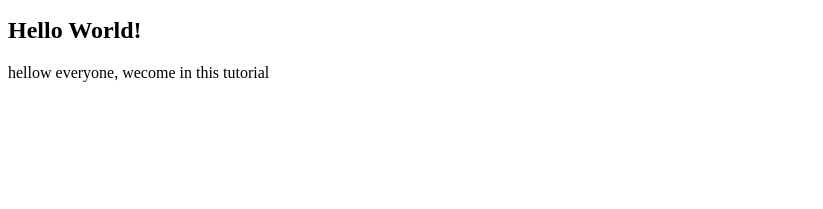
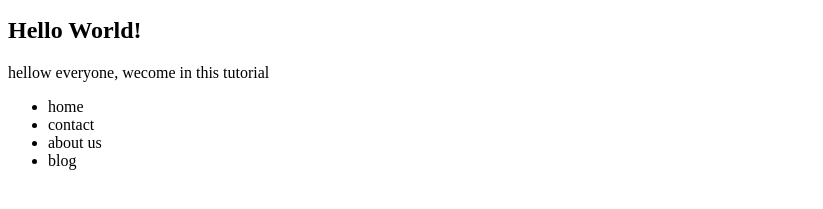
Before and after one commit to Skillgrowbd/My-First-Project, a plain HTML site: page index.html in a window 1280 px wide. Shown: the part 101-310 px from the top of the page, without its empty margins (0-823 px from the left). Drawn offline with Linux system fonts and the light colour scheme.

Commit message:
main menu nav

```diff
--- a/index.html
+++ b/index.html
@@ -14,5 +14,16 @@
         <h2>Hello World!</h2>
         <p>hellow everyone, wecome in this tutorial</p>
     </div>
+
+    <div>
+        <nav>
+            <ul>
+                <li>home</li>
+                <li>contact</li>
+                <li>about us</li>
+                <li>blog</li>
+            </ul>
+        </nav>
+    </div>
 </body>
 </html>
```
